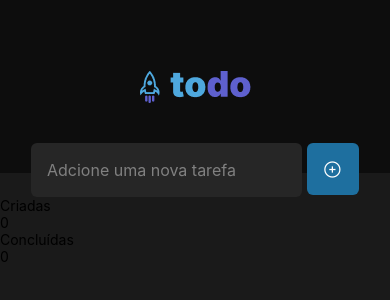
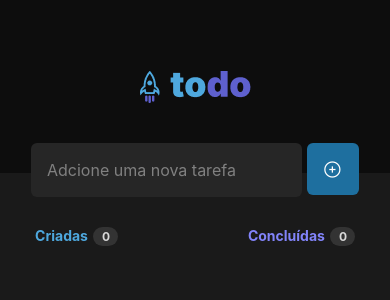
Before and after one commit to icaPR/todo-list-native, a React Native app: screen / in a window 390 px wide. Shown: the top 300 px of the page. Built offline with nearby package versions, Linux system fonts and the light colour scheme.

Commit message:
style: Tasks info

```diff
--- a/src/screens/Home/styles.ts
+++ b/src/screens/Home/styles.ts
@@ -14,6 +14,7 @@ export const styles = StyleSheet.create({
   },
   downContainer: {
     height: "100%",
+    alignItems: "center",
     backgroundColor: "#1A1A1A",
   },
   form: {
@@ -27,6 +28,7 @@ export const styles = StyleSheet.create({
     borderRadius: 6,
     padding: 16,
     fontSize: 16,
+    textDecorationLine: "none",
     color: "#D9D9D9",
     backgroundColor: "#262626",
   },
@@ -39,4 +41,49 @@ export const styles = StyleSheet.create({
     alignItems: "center",
     justifyContent: "center",
   },
+  info: {
+    width: "82%",
+    marginTop: 30,
+    alignItems: "center",
+    justifyContent: "center",
+    flexDirection: "row",
+  },
+  infoCreate: {
+    width: "50%",
+    flexDirection: "row",
+  },
+  infoComplete: {
+    width: "50%",
+    justifyContent: "flex-end",
+    flexDirection: "row",
+  },
+  textCreate: {
+    marginRight: 5,
+    fontSize: 14,
+    fontWeight: "700",
+    color: "#4EA8DE",
+  },
+  textComplete: {
+    marginRight: 5,
+    fontSize: 14,
+    fontWeight: "700",
+    color: "#8284FA",
+  },
+  numberCreate: {
+    color: "#D9D9D9",
+    backgroundColor: "#333333",
+  },
+  numberInfo: {
+    width: 25,
+    height: 19,
+    justifyContent: "center",
+    alignItems: "center",
+    paddingVertical: 2,
+    paddingHorizontal: 9,
+    borderRadius: 999,
+    fontSize: 12,
+    fontWeight: "700",
+    color: "#D9D9D9",
+    backgroundColor: "#333333",
+  },
 });
```
